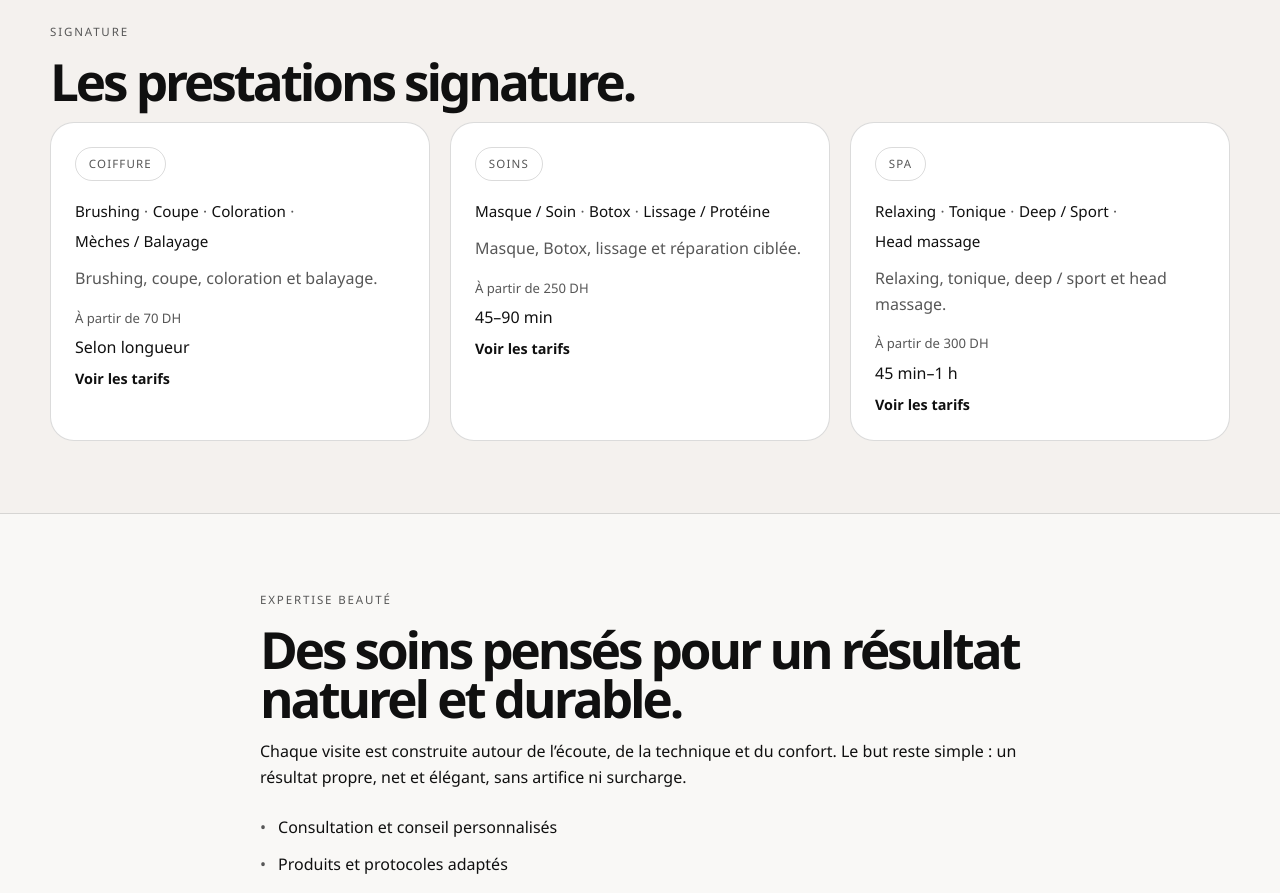
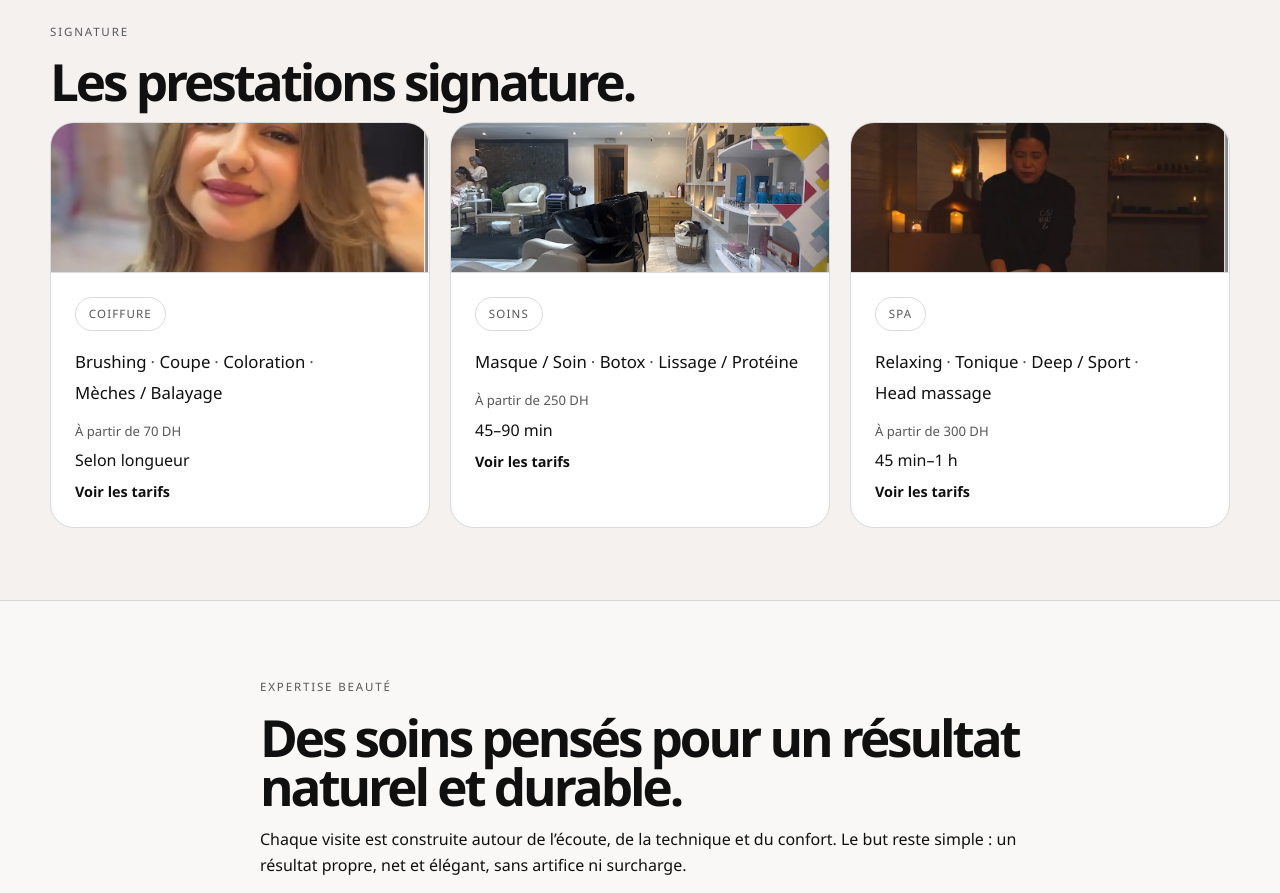
Before and after one commit to Themanonly/casa-beauty-lab, a React (Vite) app: page / in a window 1280 px wide. Shown: the part 1160-2053 px from the top of the page. Built offline with nearby package versions, Linux system fonts and the light colour scheme.

Commit message:
Polish service cards and language menu

```diff
--- a/src/App.tsx
+++ b/src/App.tsx
@@ -35,6 +35,12 @@ const heroScenes = [
 ];
 type LocaleSelect = Dispatch<Locale>;
 
+const serviceCardMedia: Record<string, { src: string; alt: string }> = {
+  coiffure: { src: '/media/lab/coiffure/coiffure-signature.png', alt: 'Résultat coiffure signature chez Casa Beauty Lab' },
+  'soins-cheveux': { src: '/media/lab/lissage/lissage-soin.jpg', alt: 'Espace de soin capillaire chez Casa Beauty Lab' },
+  massage: { src: '/media/lab/hammam/hammam-ritual.png', alt: 'Rituel de massage et bien-être chez Casa Beauty Lab' },
+};
+
 function useSiteCopy() {
   return translations[getLocale(useLocation().pathname)];
 }
@@ -59,7 +65,7 @@ function LanguageSelector({ locale, copy, onSelect }: { locale: Locale; copy: ty
     const currentIndex = optionRefs.current.findIndex((option) => option === document.activeElement);
     if (event.key === 'ArrowDown' || event.key === 'ArrowUp') {
       event.preventDefault();
-      const nextIndex = event.key === 'ArrowDown' ? (currentIndex + 1) % 2 : (currentIndex + 1) % 2;
+      const nextIndex = event.key === 'ArrowDown' ? (currentIndex + 1) % 2 : (currentIndex - 1 + 2) % 2;
       optionRefs.current[nextIndex]?.focus();
     }
     if (event.key === 'Home' || event.key === 'End') {
@@ -73,8 +79,8 @@ function LanguageSelector({ locale, copy, onSelect }: { locale: Locale; copy: ty
         {locale === 'fr' ? 'FR' : 'AR'} <span aria-hidden="true" className="language-chevron" />
       </button>
       {open && <div className="language-menu" ref={menuRef} role="menu" onKeyDown={handleMenuKeyDown}>
-        <button ref={(element) => { optionRefs.current[0] = element; }} className={locale === 'fr' ? 'language-option language-option--active' : 'language-option'} type="button" role="menuitem" aria-current={locale === 'fr' ? 'true' : undefined} onClick={() => { onSelect('fr'); setOpen(false); }}><span className="language-option__code">FR</span><span>Français</span>{locale === 'fr' && <span className="language-option__mark" aria-hidden="true">—</span>}</button>
-        <button ref={(element) => { optionRefs.current[1] = element; }} className={locale === 'ar' ? 'language-option language-option--active' : 'language-option'} type="button" role="menuitem" aria-current={locale === 'ar' ? 'true' : undefined} onClick={() => { onSelect('ar'); setOpen(false); }}><span className="language-option__code">AR</span><span>العربية</span>{locale === 'ar' && <span className="language-option__mark" aria-hidden="true">—</span>}</button>
+        <button ref={(element) => { optionRefs.current[0] = element; }} className={locale === 'fr' ? 'language-option language-option--active' : 'language-option'} type="button" role="menuitem" aria-current={locale === 'fr' ? 'true' : undefined} onClick={() => { onSelect('fr'); setOpen(false); }}><span className="language-option__code">FR</span><span>Français</span>{locale === 'fr' && <span className="language-option__mark" aria-hidden="true" />}</button>
+        <button ref={(element) => { optionRefs.current[1] = element; }} className={locale === 'ar' ? 'language-option language-option--active' : 'language-option'} type="button" role="menuitem" aria-current={locale === 'ar' ? 'true' : undefined} onClick={() => { onSelect('ar'); setOpen(false); }}><span className="language-option__code">AR</span><span>العربية</span>{locale === 'ar' && <span className="language-option__mark" aria-hidden="true" />}</button>
       </div>}
     </div>
   );
@@ -238,12 +244,12 @@ function HomePage() {
           <div className="service-grid">
             {featuredServices.map((service) => (
               <article className="service-card" key={service.id}>
+                <img className="service-card__image" src={serviceCardMedia[service.id].src} alt={serviceCardMedia[service.id].alt} loading="lazy" width="1200" height="700" />
                 <div className="service-body">
                   <span className="pill">{copy.services[service.id].category}</span>
                   <ul className="service-list" aria-label={copy.services[service.id].category}>
                     {copy.services[service.id].tariffNames.map((name) => <li key={name}>{name}</li>)}
                   </ul>
-                  <p>{copy.services[service.id].shortDescription}</p>
                   <div className="service-meta">
                     <span className="service-price-full">{getPriceLabel(locale, service.id, service.priceLabel) ?? copy.common.onRequest}</span>
                     <span className="service-price-start">{getStartingPriceLabel(locale, service.id) ?? copy.common.pricesLink}</span>
--- a/src/styles.css
+++ b/src/styles.css
@@ -82,7 +82,7 @@ button, input, textarea, select { font: inherit; }
 .language-option:hover, .language-option:focus-visible { background: var(--bg); color: var(--ink); }
 .language-option--active { color: var(--ink); font-weight: 600; }
 .language-option__code { color: var(--muted); font-size: 0.68rem; letter-spacing: 0.12em; }
-.language-option__mark { color: var(--muted); font-size: 0.8rem; }
+.language-option__mark { width: 0.65rem; height: 0.35rem; border-inline-start: 1.5px solid var(--ink); border-block-end: 1.5px solid var(--ink); transform: rotate(-45deg) translateY(-2px); }
 @keyframes language-menu-in { from { opacity: 0; transform: translateY(-5px); } to { opacity: 1; transform: translateY(0); } }
 .button {
   display: inline-flex;
@@ -211,8 +211,9 @@ h3 { font-size: 1.45rem; }
 }
 .service-card__image {
   width: 100%;
-  min-height: 150px;
-  background: #ded8d2;
+  height: 150px;
+  object-fit: cover;
+  object-position: center;
   border-bottom: 1px solid var(--line);
 }
 .service-body {
@@ -238,7 +239,7 @@ h3 { font-size: 1.45rem; }
 .service-meta span { font-weight: 600; }
 .service-price-start { display: inline; color: var(--muted); font-size: 0.82rem; font-weight: 400 !important; }
 .service-duration { font-weight: 400 !important; }
-.service-list { display: flex; flex-wrap: wrap; gap: 0.35rem 0.8rem; list-style: none; padding: 0; margin: 1.15rem 0 0.8rem; color: var(--ink); font-size: 0.95rem; }
+.service-list { display: flex; flex-wrap: wrap; gap: 0.35rem 0.8rem; list-style: none; padding: 0; margin: 1.15rem 0 0.8rem; color: var(--ink); font-size: 1.05rem; line-height: 1.5; }
 .service-list li { position: relative; }
 .service-list li:not(:last-child)::after { content: '·'; position: absolute; inset-inline-end: -0.52rem; color: var(--muted); }
 .service-body > p { margin: 0; color: var(--muted); }
@@ -559,6 +560,7 @@ h3 { font-size: 1.45rem; }
   .stat-box { align-items: flex-start; padding: 1.25rem 1rem; text-align: start; }
   .stat-box__label { max-width: none; color: var(--muted); text-transform: none; letter-spacing: 0; font-size: 0.95rem; line-height: 1.6; }
   .service-list { margin-top: 1rem; font-size: 0.92rem; line-height: 1.5; }
+  .service-card__image { height: 132px; }
   .service-meta { gap: 0.5rem; }
   .service-meta span { font-size: 0.98rem; }
   .service-meta a { margin-top: 0.15rem; }
```
